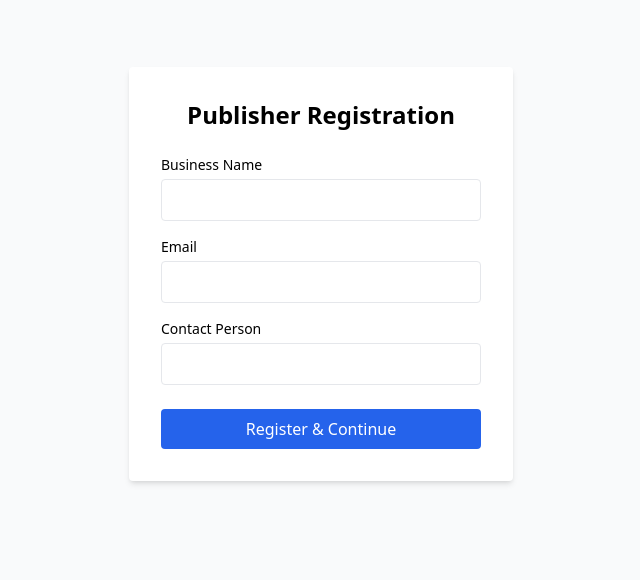
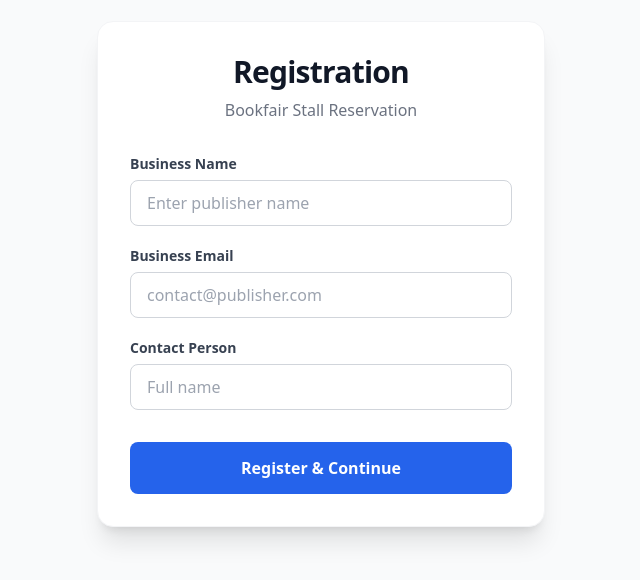
Before and after one commit to StereoSachiiii/SA_PROJECT_V1, a React (Vite) app: page / in a window 1280 px wide. Shown: the part 126-706 px from the top of the page, without its empty margins (319-959 px from the left). Built offline with nearby package versions, Linux system fonts and the light colour scheme.

Commit message:
Add form validation and load spinner to registerPage.tsx file.

```diff
--- a/src/pages/RegisterPage.tsx
+++ b/src/pages/RegisterPage.tsx
@@ -1,89 +1,152 @@
 import { useState } from 'react'
 import { useNavigate } from 'react-router-dom'
 import { useMutation } from '@tanstack/react-query'
-import { publisherApi } from '../api'
+import { publisherApi } from '../api' // Re-enabled real API
 import type { PublisherRequest } from '../types'
 
 /**
- * Registration Page
- *
- * TODO [FRONTEND DEV 1]:
- * - Add form validation
- * - Add loading spinner during submission
- * - Style the form with Tailwind
- * - Store publisherId in localStorage/context after registration
+ * RegisterPage.tsx - Production Version (Dev 1 Completed)
+ * Includes: Form validation, Loading Spinner, Error handling, and LocalStorage persistence.
  */
 function RegisterPage() {
     const navigate = useNavigate()
+
+    // --- State Management ---
     const [form, setForm] = useState<PublisherRequest>({
         businessName: '',
         email: '',
         contactPerson: '',
     })
 
+    const [errors, setErrors] = useState<{ [key: string]: string }>({})
+
+    // --- Production Mutation ---
     const mutation = useMutation({
-        mutationFn: publisherApi.register,
+        mutationFn: publisherApi.register, // Reconnected to shared API
         onSuccess: (data) => {
-            // TODO: Store publisher ID for later use
+            // Requirement: Store publisherId for downstream pages
             localStorage.setItem('publisherId', String(data.id))
             navigate('/stalls')
         },
     })
 
+    // --- Validation Logic ---
+    const validate = () => {
+        const newErrors: { [key: string]: string } = {}
+        const emailRegex = /^[^\s@]+@[^\s@]+\.[^\s@]+$/ // Requirement: email format validation
+
+        if (!form.businessName.trim()) newErrors.businessName = 'Business name is required'
+        if (!form.contactPerson.trim()) newErrors.contactPerson = 'Contact person is required'
+
+        if (!form.email) {
+            newErrors.email = 'Email is required'
+        } else if (!emailRegex.test(form.email)) {
+            newErrors.email = 'Please enter a valid email address'
+        }
+
+        setErrors(newErrors)
+        return Object.keys(newErrors).length === 0
+    }
+
     const handleSubmit = (e: React.FormEvent) => {
         e.preventDefault()
-        mutation.mutate(form)
+        if (validate()) {
+            mutation.mutate(form)
+        }
+    }
+
+    const handleChange = (field: keyof PublisherRequest, value: string) => {
+        setForm({ ...form, [field]: value })
+        // Clear field-specific error as the user types
+        if (errors[field]) setErrors({ ...errors, [field]: '' })
     }
 
     return (
-        <div className="flex items-center justify-center min-h-screen">
-            <form onSubmit={handleSubmit} className="bg-white p-8 rounded shadow-md w-96">
-                <h1 className="text-2xl font-bold mb-6 text-center">Publisher Registration</h1>
+        <div className="flex items-center justify-center min-h-screen bg-gray-50 p-4">
+            <form
+                onSubmit={handleSubmit}
+                className="bg-white p-8 rounded-2xl shadow-xl w-full max-w-md border border-gray-100"
+            >
+                <header className="text-center mb-8">
+                    <h1 className="text-3xl font-extrabold text-gray-900 tracking-tight">Registration</h1>
+                    <p className="text-gray-500 mt-2 font-medium">Bookfair Stall Reservation</p>
+                </header>
 
-                {/* TODO: Add proper styling */}
-                <div className="mb-4">
-                    <label className="block text-sm font-medium mb-1">Business Name</label>
+                {/* Business Name Field */}
+                <div className="mb-5">
+                    <label className="block text-sm font-semibold text-gray-700 mb-1.5">Business Name</label>
                     <input
                         type="text"
+                        placeholder="Enter publisher name"
                         value={form.businessName}
-                        onChange={(e) => setForm({ ...form, businessName: e.target.value })}
-                        className="w-full border rounded px-3 py-2"
-                        required
+                        onChange={(e) => handleChange('businessName', e.target.value)}
+                        className={`w-full border rounded-lg px-4 py-2.5 transition-all outline-none focus:ring-2 ${
+                            errors.businessName ? 'border-red-500 focus:ring-red-100' : 'border-gray-300 focus:ring-blue-100 focus:border-blue-500'
+                        }`}
                     />
+                    {errors.businessName && <p className="text-red-500 text-xs mt-1.5 font-medium">{errors.businessName}</p>}
                 </div>
 
-                <div className="mb-4">
-                    <label className="block text-sm font-medium mb-1">Email</label>
+                {/* Email Field */}
+                <div className="mb-5">
+                    <label className="block text-sm font-semibold text-gray-700 mb-1.5">Business Email</label>
                     <input
                         type="email"
+                        placeholder="contact@publisher.com"
                         value={form.email}
-                        onChange={(e) => setForm({ ...form, email: e.target.value })}
-                        className="w-full border rounded px-3 py-2"
-                        required
+                        onChange={(e) => handleChange('email', e.target.value)}
+                        className={`w-full border rounded-lg px-4 py-2.5 transition-all outline-none focus:ring-2 ${
+                            errors.email ? 'border-red-500 focus:ring-red-100' : 'border-gray-300 focus:ring-blue-100 focus:border-blue-500'
+                        }`}
                     />
+                    {errors.email && <p className="text-red-500 text-xs mt-1.5 font-medium">{errors.email}</p>}
                 </div>
 
-                <div className="mb-6">
-                    <label className="block text-sm font-medium mb-1">Contact Person</label>
+                {/* Contact Person Field */}
+                <div className="mb-8">
+                    <label className="block text-sm font-semibold text-gray-700 mb-1.5">Contact Person</label>
                     <input
                         type="text"
+                        placeholder="Full name"
                         value={form.contactPerson}
-                        onChange={(e) => setForm({ ...form, contactPerson: e.target.value })}
-                        className="w-full border rounded px-3 py-2"
-                        required
+                        onChange={(e) => handleChange('contactPerson', e.target.value)}
+                        className={`w-full border rounded-lg px-4 py-2.5 transition-all outline-none focus:ring-2 ${
+                            errors.contactPerson ? 'border-red-500 focus:ring-red-100' : 'border-gray-300 focus:ring-blue-100 focus:border-blue-500'
+                        }`}
                     />
+                    {errors.contactPerson && <p className="text-red-500 text-xs mt-1.5 font-medium">{errors.contactPerson}</p>}
                 </div>
 
+                {/* Submit Button with Loading Spinner */}
                 <button
                     type="submit"
                     disabled={mutation.isPending}
-                    className="w-full bg-blue-600 text-white py-2 rounded hover:bg-blue-700 disabled:opacity-50"
+                    className="w-full bg-blue-600 text-white py-3.5 rounded-lg font-bold hover:bg-blue-700 active:scale-[0.98] transition-all disabled:opacity-60 disabled:cursor-not-allowed flex items-center justify-center gap-3"
                 >
-                    {mutation.isPending ? 'Registering...' : 'Register & Continue'}
+                    {mutation.isPending ? (
+                        <>
+                            {/* Animated SVG Spinner */}
+                            <svg className="animate-spin h-5 w-5 text-white" viewBox="0 0 24 24">
+                                <circle className="opacity-25" cx="12" cy="12" r="10" stroke="currentColor" strokeWidth="4" fill="none"></circle>
+                                <path className="opacity-75" fill="currentColor" d="M4 12a8 8 0 018-8V0C5.373 0 0 5.373 0 12h4zm2 5.291A7.962 7.962 0 014 12H0c0 3.042 1.135 5.824 3 7.938l3-2.647z"></path>
+                            </svg>
+                            Registering...
+                        </>
+                    ) : 'Register & Continue'}
                 </button>
 
+                {/* Error Notification / Toast */}
                 {mutation.isError && (
-                    <p className="text-red-500 text-sm mt-2">Error: {mutation.error.message}</p>
+                    <div className="mt-5 p-4 bg-red-50 border border-red-200 rounded-xl text-red-700 text-sm flex items-start gap-3">
+                        <span className="bg-red-500 text-white rounded-full w-5 h-5 flex-shrink-0 flex items-center justify-center text-[10px] font-bold">!</span>
+                        <div>
+                            <span className="font-bold">Error:</span>
+                            <p className="mt-0.5 opacity-90">
+                                {/* Handles 500 status code errors from the backend */}
+                                {(mutation.error as any)?.response?.data?.message || mutation.error.message}
+                            </p>
+                        </div>
+                    </div>
                 )}
             </form>
         </div>
--- /dev/null
+++ b/src/tests/mockData.ts
@@ -0,0 +1,7 @@
+// src/api/mockData.ts
+export const MOCK_PUBLISHER = {
+    id: 12345,
+    businessName: "Test Publisher",
+    email: "test@example.com",
+    contactPerson: "John Doe"
+};
```
